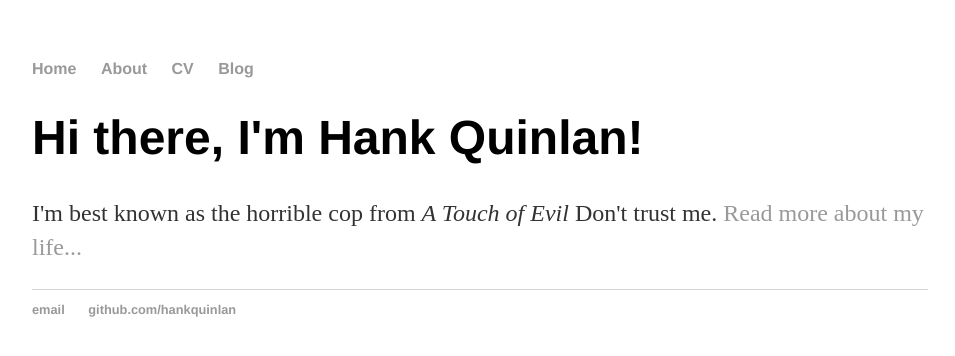
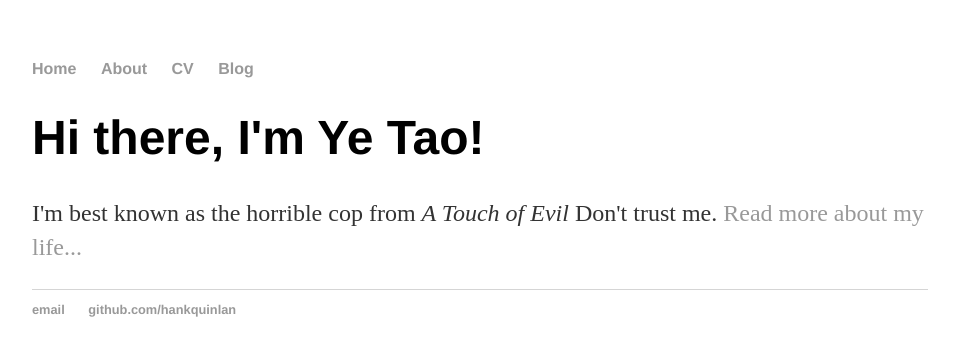
Before and after one commit to mmmonkeytao/mmmonkeytao.github.io, a plain HTML site: page index.html in a window 1280 px wide. Shown: the whole page, without its empty margins (160-1115 px from the left). Drawn offline with Linux system fonts and the light colour scheme.

Commit message:
changed my name

```diff
--- a/index.html
+++ b/index.html
@@ -16,7 +16,7 @@
 		</nav>
 		<div class="container">
     		<div class="blurb">
-        		<h1>Hi there, I'm Hank Quinlan!</h1>
+        		<h1>Hi there, I'm Ye Tao!</h1>
 				<p>I'm best known as the horrible cop from <em>A Touch of Evil</em> Don't trust me. <a href="/about">Read more about my life...</a></p>
     		</div><!-- /.blurb -->
 		</div><!-- /.container -->
```
